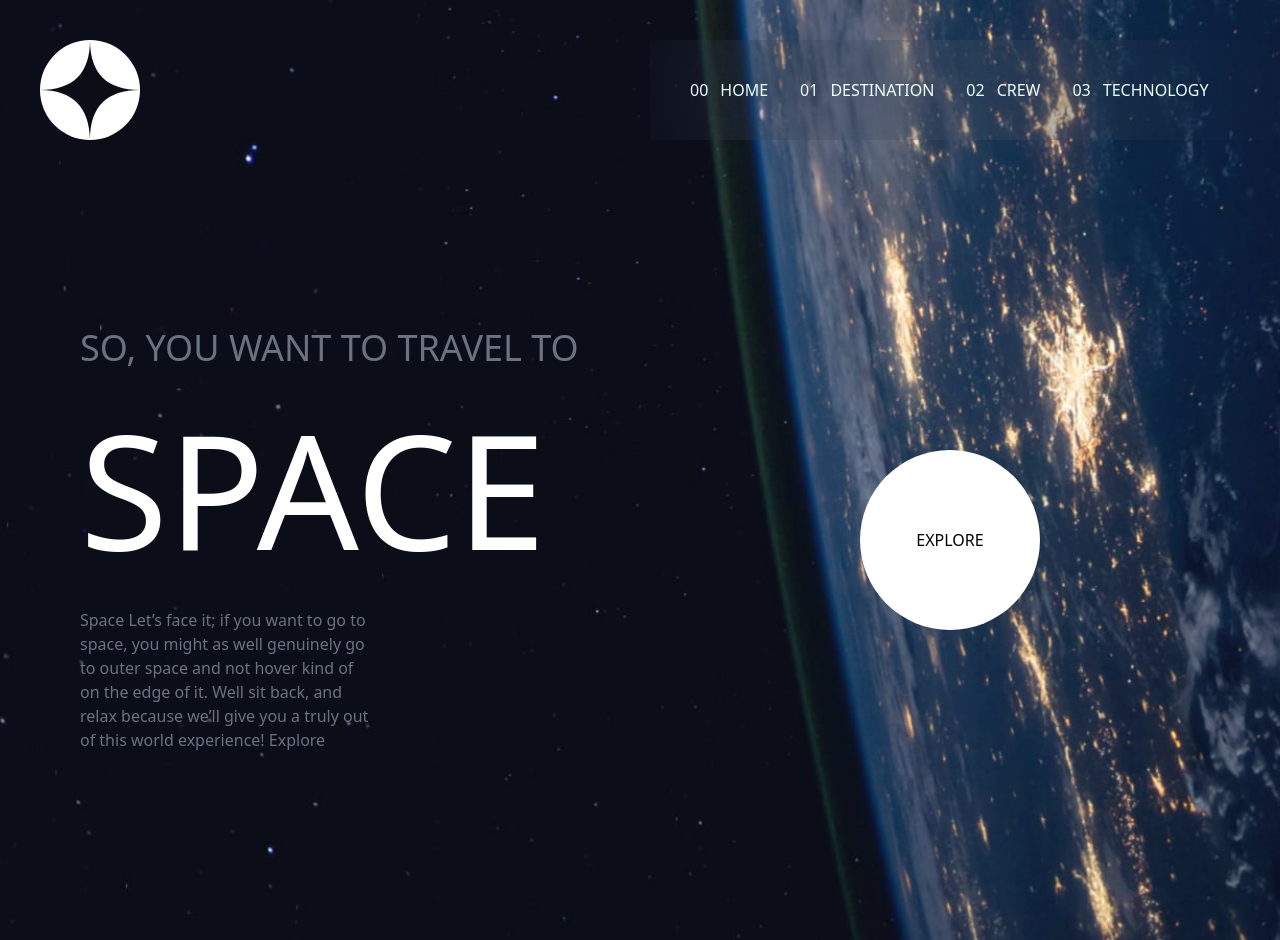
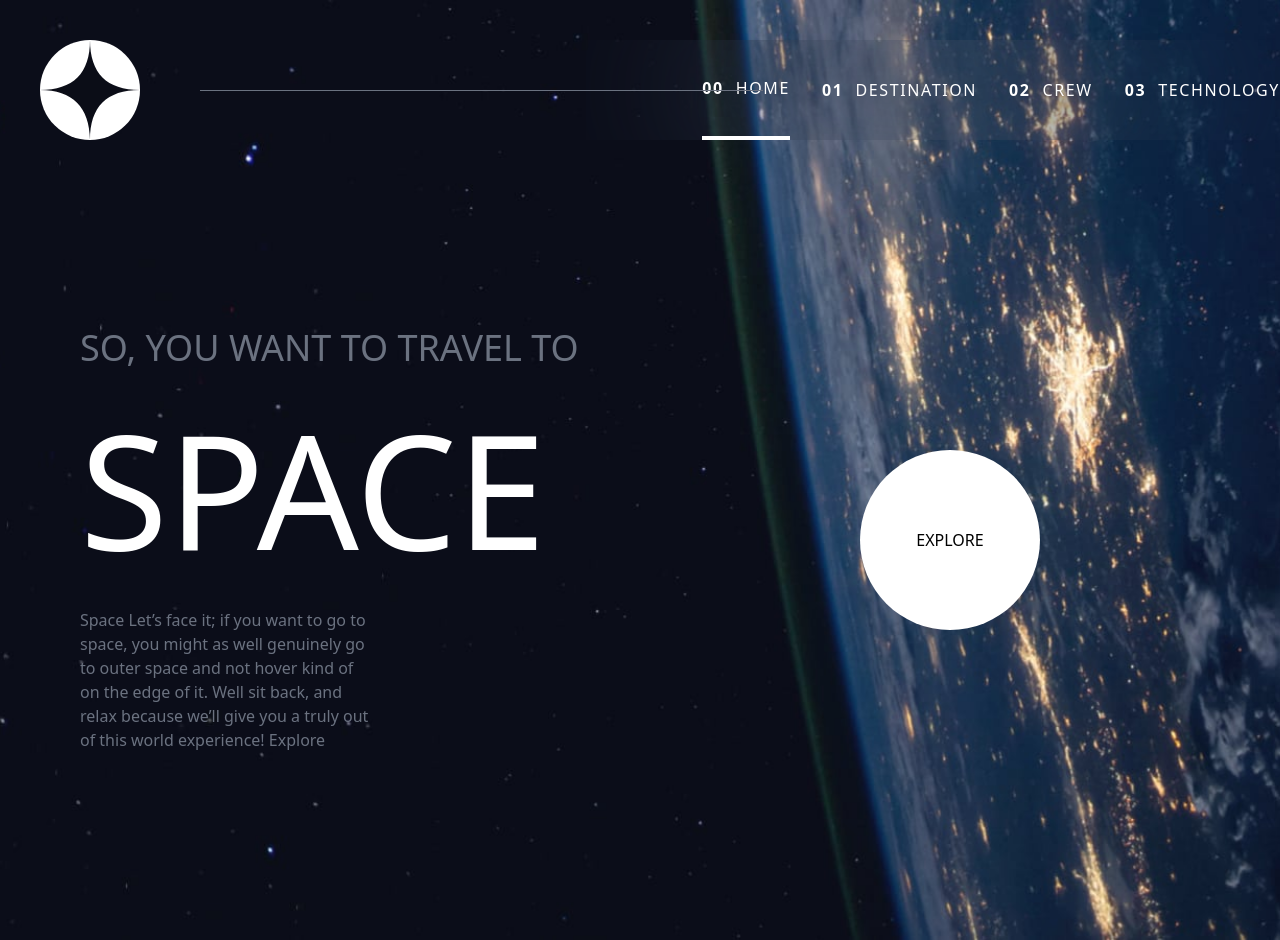
Before and after one commit to TheOverLordEA/sol-adventure, a Next.js app: page / in a window 1280 px wide. Built offline with nearby package versions, Linux system fonts and the light colour scheme.

Commit message:
Updated component for header

```diff
--- a/app/components/ItemNav.jsx
+++ b/app/components/ItemNav.jsx
@@ -1,11 +1,35 @@
+"use client";
+
 import Link from "next/link";
+import { usePathname } from "next/navigation";
 
 export default function ItemNav({ number, pageTitle, path }) {
+  const pathname = usePathname();
+
   return (
-    <li className=" text-cyan-50 hover:border-b-2">
+    <li
+      className={`link ${
+        pathname === path
+          ? "active border-b-4 text-white border-white tracking-widest flex items-center h-full hover:border-b-4 gap-3"
+          : "text-white hover:border-b-4 hover:border-gray-500 tracking-widest flex items-center h-full"
+      }`}
+    >
       <Link href={path} className="flex gap-3">
-        <span>{number}</span> <span>{pageTitle}</span>{" "}
+        <span className="font-bold ">{number}</span>{" "}
+        <span className=" ">{pageTitle}</span>{" "}
       </Link>
     </li>
   );
 }
+
+// text-white hover:border-b-2 tracking-widest flex items-center h-full
+
+// className={
+//   router.pathname == path
+//     ? "active text-white hover:border-b-2 tracking-widest flex items-center h-full"
+//     : "text-white hover:border-b-2 border-gray-200 tracking-widest flex items-center h-full"
+// }
+
+// className={`link ${pathname === path ? "active text-black" : ""}`}
+
+// flex gap-3
--- a/app/components/Navbar.jsx
+++ b/app/components/Navbar.jsx
@@ -6,7 +6,7 @@ export default function NavBar() {
   const logoImage = "../../public/images/assets/shared/logo.svg";
   return (
     <header className="flex mt-10 ml-10 mr-0">
-      <div className=" flex-1">
+      <div className=" flex flex-row flex-1">
         <Link href="/">
           <Image
             src="/images/assets/shared/logo.svg"
@@ -16,12 +16,15 @@ export default function NavBar() {
             className=""
           />
         </Link>
+        <div className="flex items-center pl-10">
+          <div className=" h-px w-5/11 bg-gray-500 absolute ml-5 z-10"></div>
+        </div>
       </div>
       <nav
         className="flex flex-1 items-center justify-start pl-5"
         style={{ backdropFilter: "blur(100px)" }}
       >
-        <ul className=" flex items-center ml-5 gap-8">
+        <ul className=" flex items-center ml-24 gap-8 h-full">
           <ItemNav number="00" pageTitle="HOME" path="/" />
           <ItemNav number="01" pageTitle="DESTINATION" path="/destination" />
           <ItemNav number="02" pageTitle="CREW" path="/crew" />
--- a/tailwind.config.js
+++ b/tailwind.config.js
@@ -8,6 +8,9 @@ module.exports = {
   theme: {
     extend: {
       fontSize: {},
+      width: {
+        "5/11": "44%",
+      },
     },
   },
   plugins: [],
```
